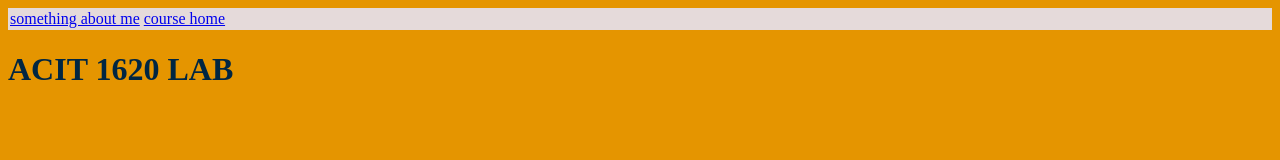
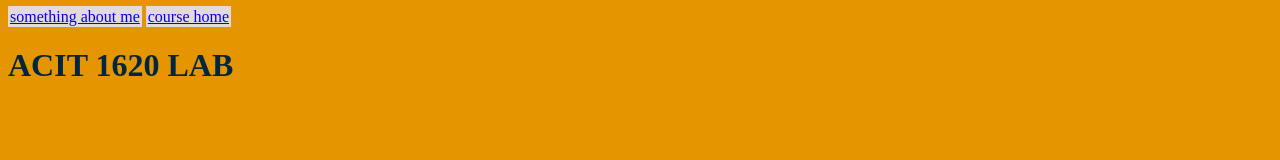
Before and after one commit to soganddd/Personal_Website, a plain HTML site: page index.html in a window 1280 px wide. Drawn offline with Linux system fonts and the light colour scheme.

Commit message:
redesiging the border

```diff
--- a/CSS /styles.css
+++ b/CSS /styles.css
@@ -6,10 +6,7 @@ h1 {
     color: #002642;
 }
 
-nav {
+nav a {
     border: 2px solid #e5dada;
-}
-
-nav {
     background-color: #e5dada;
 }
```
